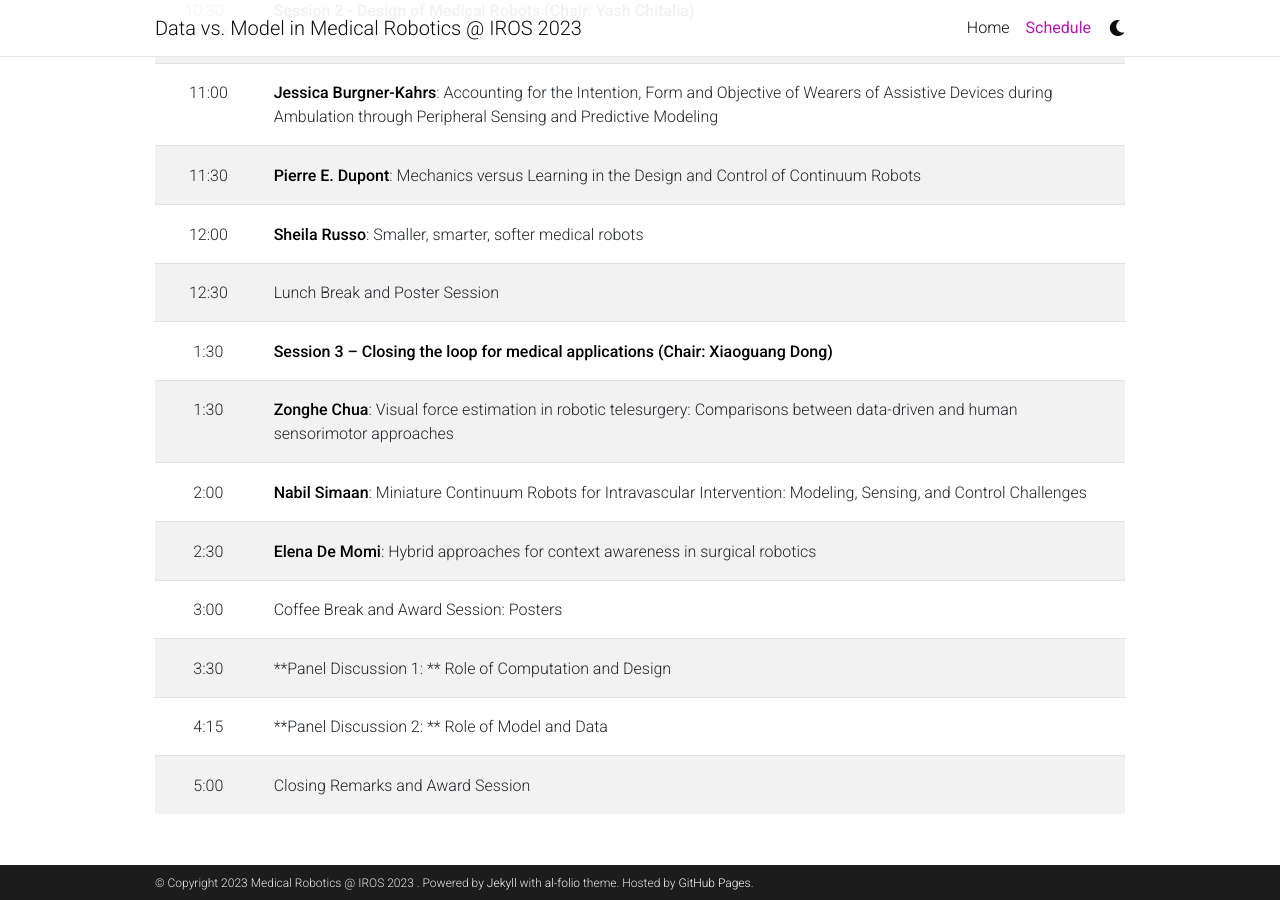
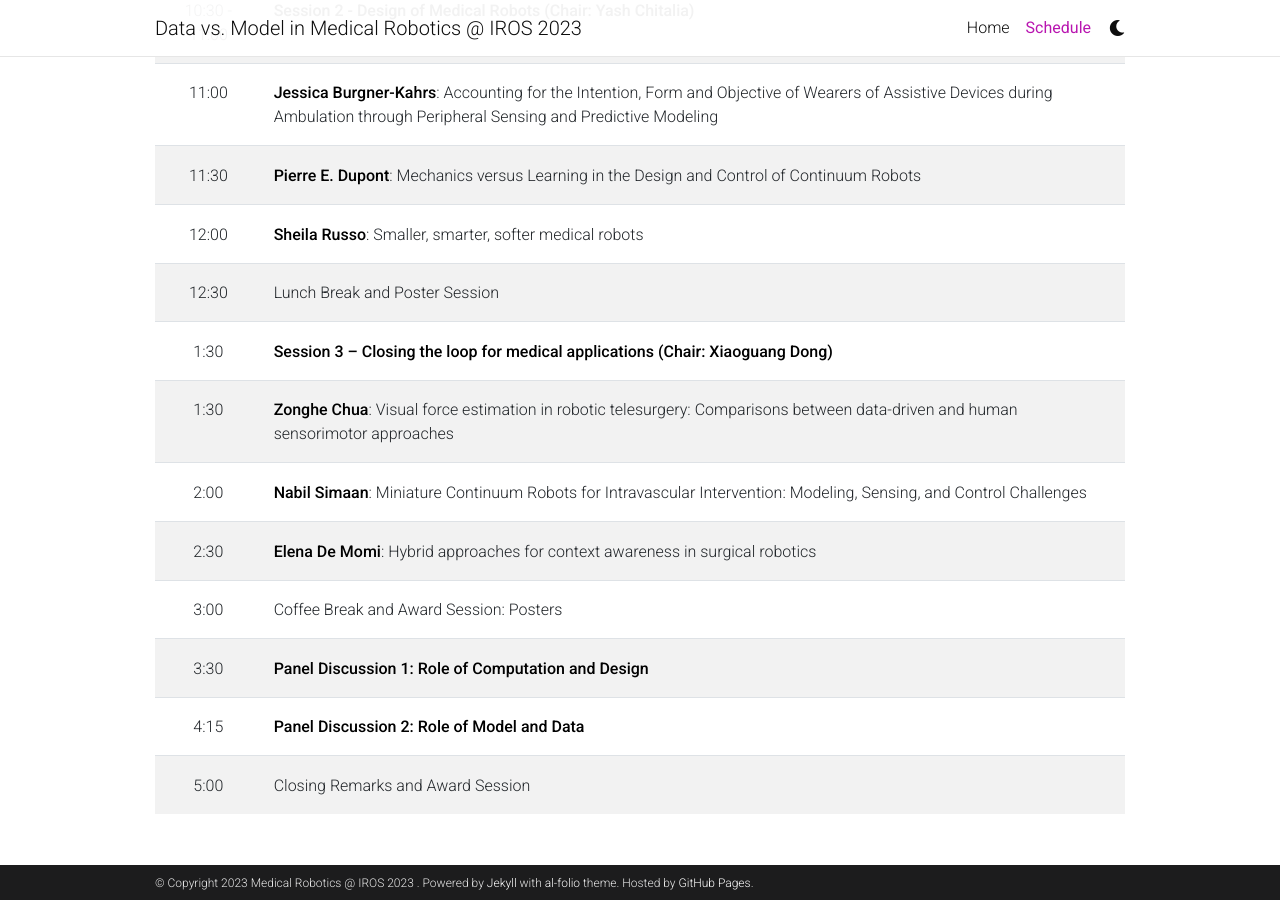
Before and after one commit to future-med-roboticist/future-med-roboticist.github.io, a Jekyll site: the page built from _pages/schedule.md, in a window 1280 px wide and 900 px high, scrolled down 642 px. Built offline with Jekyll 4.4.1, drawn with Linux system fonts in a browser that asks for light colours; comment, search, counter and statistics services are not loaded; a style sheet for code colours, icons or effects is not loaded.

```diff
--- a/_pages/schedule.md
+++ b/_pages/schedule.md
@@ -25,8 +25,8 @@ nav_order: 1
 | 2:00 | **Nabil Simaan**: Miniature Continuum Robots for Intravascular Intervention: Modeling, Sensing, and Control Challenges |
 | 2:30 | **Elena De Momi**: Hybrid approaches for context awareness in surgical robotics |
 | 3:00 | Coffee Break and Award Session: Posters|
-| 3:30 | **Panel Discussion 1: ** Role of Computation and Design |
-| 4:15 | **Panel Discussion 2: ** Role of Model and Data |
+| 3:30 | **Panel Discussion 1:  Role of Computation and Design** |
+| 4:15 | **Panel Discussion 2:  Role of Model and Data** |
 | 5:00 | Closing Remarks and Award Session |
 {: .table}
 {: .table-striped}
```
